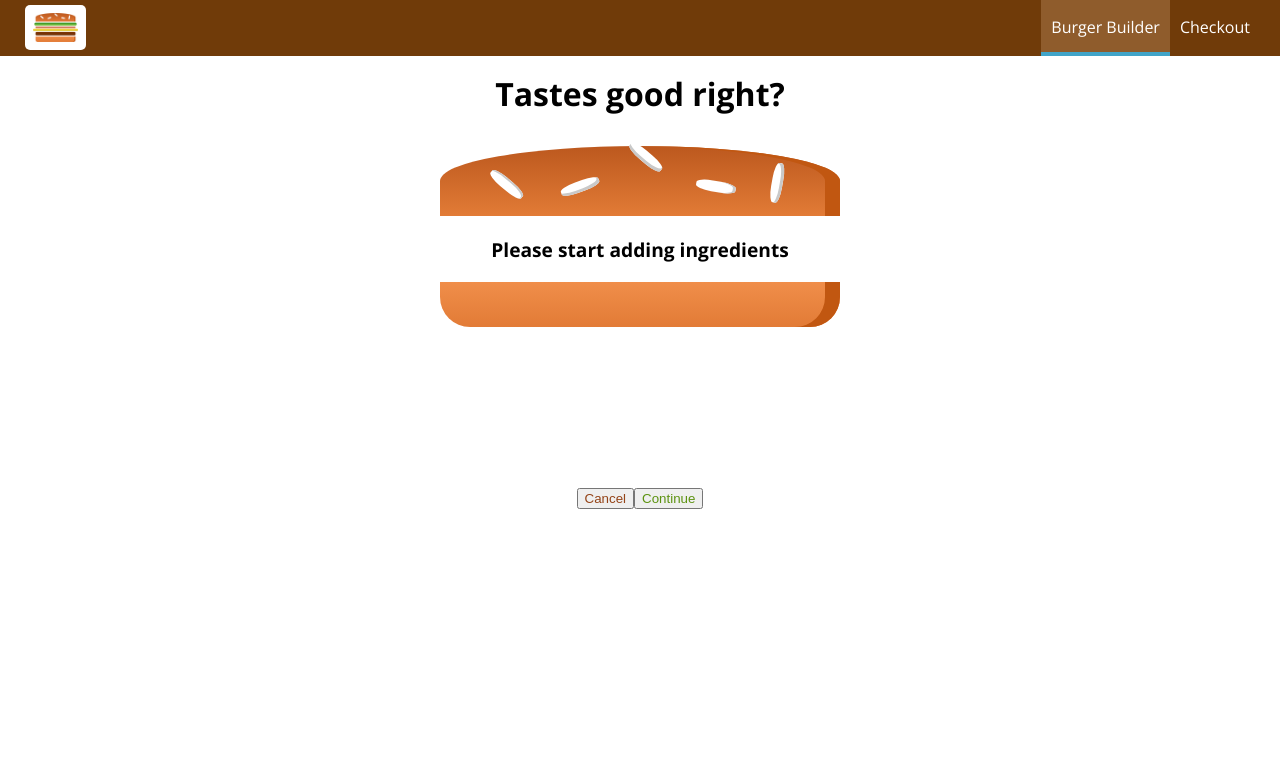
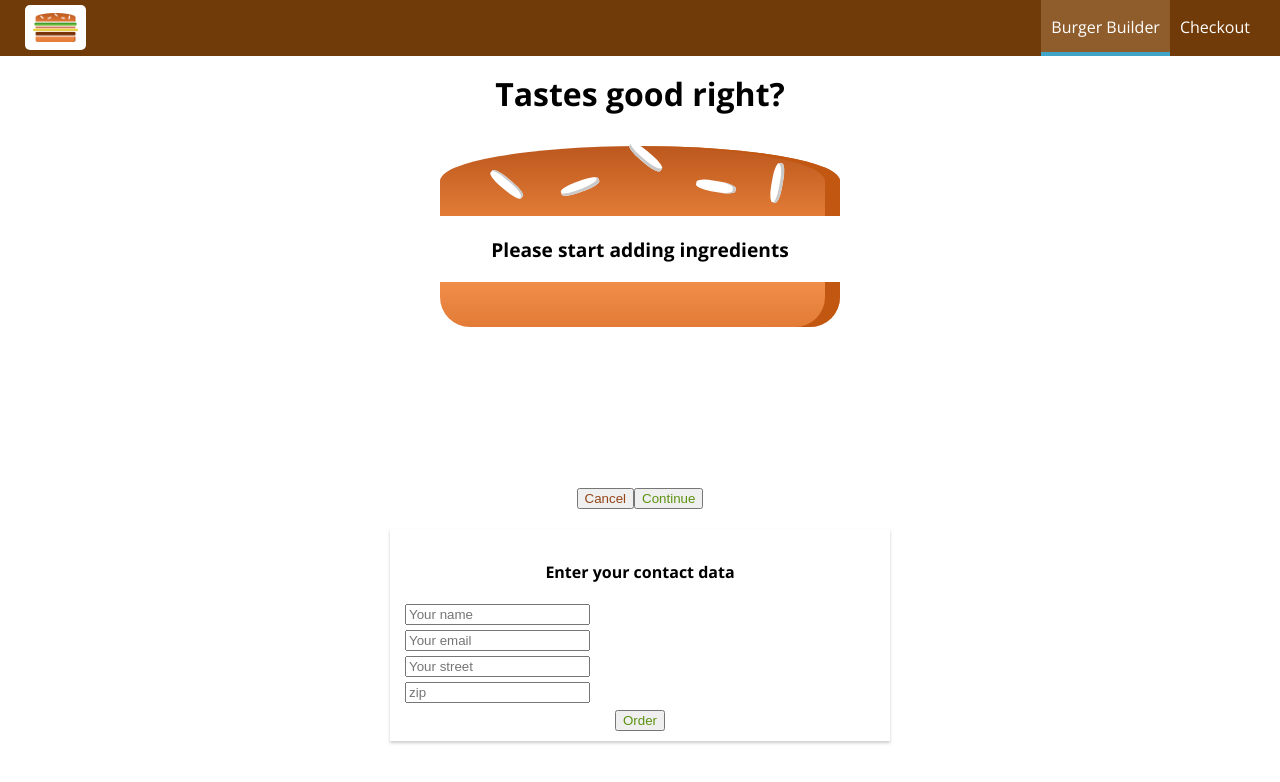
Before and after one commit to TanbinRKyser/React-Practice-Project, a React (Create React App) app: page /checkout in a window 1280 px wide. Shown: the top 782 px of the page. Built offline with nearby package versions, Linux system fonts and the light colour scheme.

Commit message:
080921.12.7 - navigating to the contact data component

```diff
--- a/src/containers/Checkout/Checkout.js
+++ b/src/containers/Checkout/Checkout.js
@@ -1,6 +1,7 @@
 import React,{Component} from 'react';
 import CheckoutSummary from '../../components/Order/CheckoutSummary/CheckoutSummary';
-
+import {Route} from 'react-router-dom';
+import ContactData from './ContactData/ContactData';
 
 class Checkout extends Component{
     state = {
@@ -37,6 +38,7 @@
                     ingredients={this.state.ingredients}
                     checkoutCancelled ={this.CheckoutCancelledHandler}
                     checkoutContinued = {this.CheckoutContinuedHandler}/>
+                <Route paht={ this.props.match.path + '/contact-data' } component={ContactData} />
             </div>
         );
     }
--- /dev/null
+++ b/src/containers/Checkout/ContactData/ContactData.js
@@ -0,0 +1,33 @@
+import {Component} from 'react';
+import Button from '../../../components/UI/Button/Button';
+import styles from './ContactData.module.css';
+
+class ContactData extends Component{
+
+    state = {
+        name: '',
+        email: '',
+        address: {
+            street: '',
+            zip: ''
+        }
+    }
+
+    render(){
+
+        return(
+            <div className={styles.ContactData}>
+                <h4>Enter your contact data</h4>
+                <form action="">
+                    <input className={styles.Input} type="text" name="name" placeholder="Your name"/>
+                    <input className={styles.Input} type="text" name="email" placeholder="Your email"/>
+                    <input className={styles.Input} type="text" name="street" placeholder="Your street"/>
+                    <input className={styles.Input} type="text" name="zip" placeholder="zip"/>
+                    <Button buttonType="Success">Order</Button>
+                </form>
+            </div>
+        );
+    }
+}
+
+export default ContactData;
--- /dev/null
+++ b/src/containers/Checkout/ContactData/ContactData.module.css
@@ -0,0 +1,19 @@
+.ContactData{
+    margin: 20px auto;
+    width: 80%;
+    text-align: center;
+    box-shadow: 0px 2px 3px #ccc;
+    padding: 10px;
+    box-sizing: border-box;
+}
+
+@media(min-width: 600px){
+    .ContactData{
+        width: 500px;
+    }
+}
+
+.Input{
+    display: block;
+    margin: 5px;
+}
```
